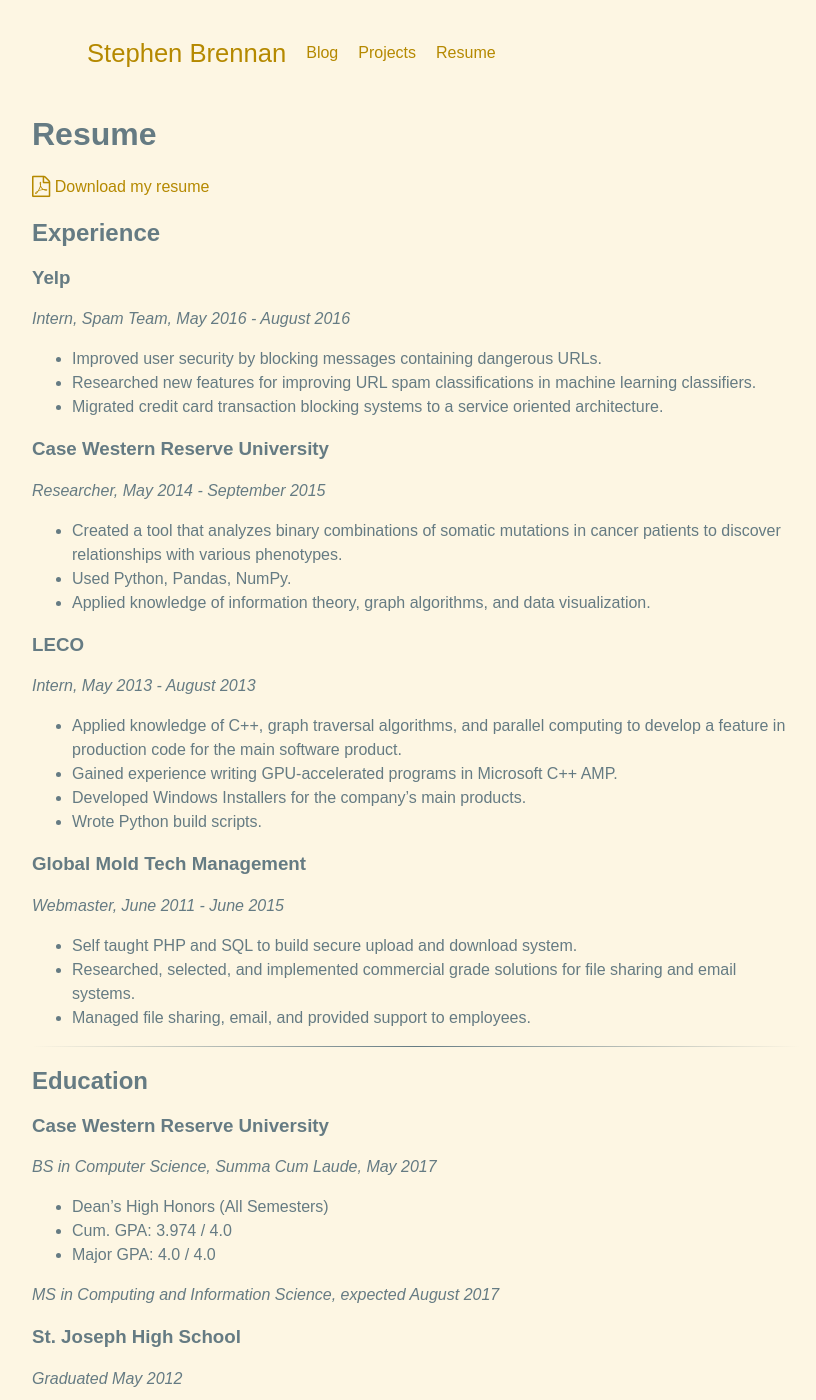
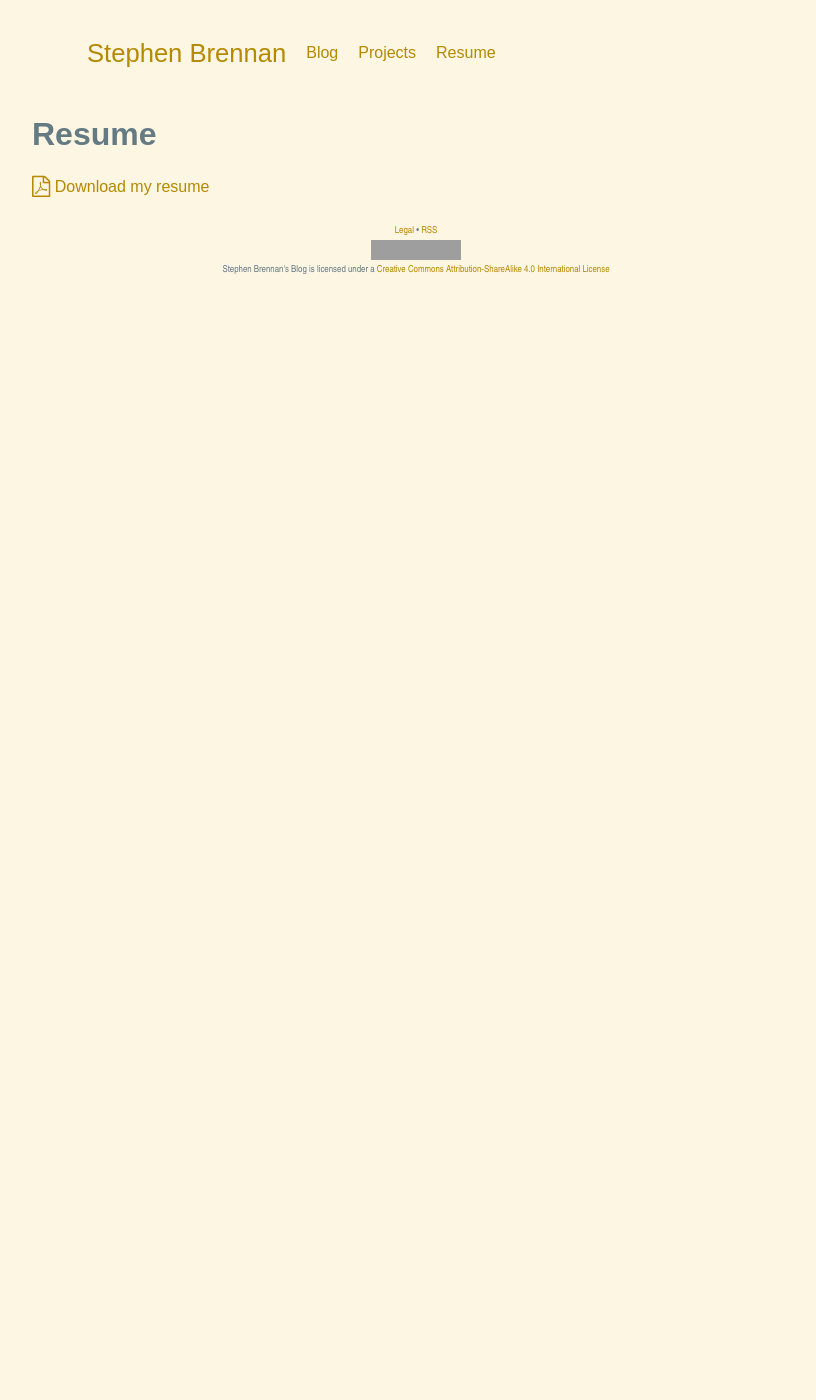
Before and after one commit to brenns10/brennan.io, a Jekyll site: the page built from resume.md, in a window 1280 px wide and 1400 px high. Shown: the whole window, without its empty margins (224-1040 px from the left). Built offline with Jekyll 4.4.1, drawn with Linux system fonts in a browser that asks for light colours; nearby versions of some CDN libraries; some of the changed text lies outside the part shown; grey boxes are pictures that could not be loaded.

Commit message:
Update resume

```diff
--- a/resume.md
+++ b/resume.md
@@ -7,124 +7,3 @@ Resume
 ======
 
 [{{page.pdf}} Download my resume](/papers/Resume.pdf)
-
-Experience
-----------
-
-### Yelp
-*Intern, Spam Team, May 2016 - August 2016*
-
-* Improved user security by blocking messages containing dangerous URLs.
-* Researched new features for improving URL spam classifications in machine
-  learning classifiers.
-* Migrated credit card transaction blocking systems to a service oriented
-  architecture.
-
-### Case Western Reserve University
-*Researcher, May 2014 - September 2015*
-
-* Created a tool that analyzes binary combinations of somatic mutations in
-  cancer patients to discover relationships with various phenotypes.
-* Used Python, Pandas, NumPy.
-* Applied knowledge of information theory, graph algorithms, and data
-  visualization.
-
-### LECO
-*Intern, May 2013 - August 2013*
-
-* Applied knowledge of C++, graph traversal algorithms, and parallel computing
-  to develop a feature in production code for the main software product.
-* Gained experience writing GPU-accelerated programs in Microsoft C++ AMP.
-* Developed Windows Installers for the company's main products.
-* Wrote Python build scripts.
-
-### Global Mold Tech Management
-*Webmaster, June 2011 - June 2015*
-
-* Self taught PHP and SQL to build secure upload and download system.
-* Researched, selected, and implemented commercial grade solutions for file
-  sharing and email systems.
-* Managed file sharing, email, and provided support to employees.
-
-<hr>
-
-Education
----------
-
-### Case Western Reserve University
-*BS in Computer Science, Summa Cum Laude, May 2017*
-
-* Dean's High Honors (All Semesters)
-* Cum. GPA: 3.974 / 4.0
-* Major GPA: 4.0 / 4.0
-
-*MS in Computing and Information Science, expected August 2017*
-
-### St. Joseph High School
-*Graduated May 2012*
-
-* National AP Scholar
-* Cum. GPA: 3.975 / 4.0
-
-<hr>
-
-Coursework
-----------
-
-### Completed
-
-* Database Systems (Graduate)
-* Number Theory
-* Internet Security
-* Data Mining
-* Machine Learning
-* Advanced Algorithms
-* Software Engineering
-* Computer Architecture
-* Computer Security
-* Networking
-* Operating Systems
-* Theoretical Computer Science
-
-<hr>
-
-Skills
-------
-
-### Programming Languages
-
-* Very Experienced: Python, C, Go
-* Some Experience: Javascript, C++, SQL
-* Familiar: HTML, CSS, Java, C#
-
-### Technologies
-
-* Git, Bash
-* NumPy, SciPy, Pandas
-* Flask
-* Linux Kernel, Netlink, IPTables
-* Multipath TCP
-
-<hr>
-
-Leadership
-----------
-*President (December 2014 - Present), Webmaster (March 2014 - December 2014)*
-
-* Created a new website from scratch: [hkn.case.edu](https://hkn.case.edu).
-  Implemented a professor-approved online exam archive based on student uploads.
-  Restricted upload and access rights to CWRU students through Central
-  Authentication Service (CAS).  Used Python and Django framework.
-* Lead study sessions for undergraduate Data Structures and Algorithms classes.
-
-<hr>
-
-Awards & Honors
----------------
-
-* 2017 - William L. Everitt Award
-* 2016 - Jennings Award for excellence in Computer Engineering and Science
-* 2015 - EECS Research Award
-* 2014 - Eta Kappa Nu EECS Honor Society
-* 2013 - Tau Beta Pi Engineering Honor Society
-* 2012 - National Merit Scholar
```
Also changed, not shown: 1 other file.
